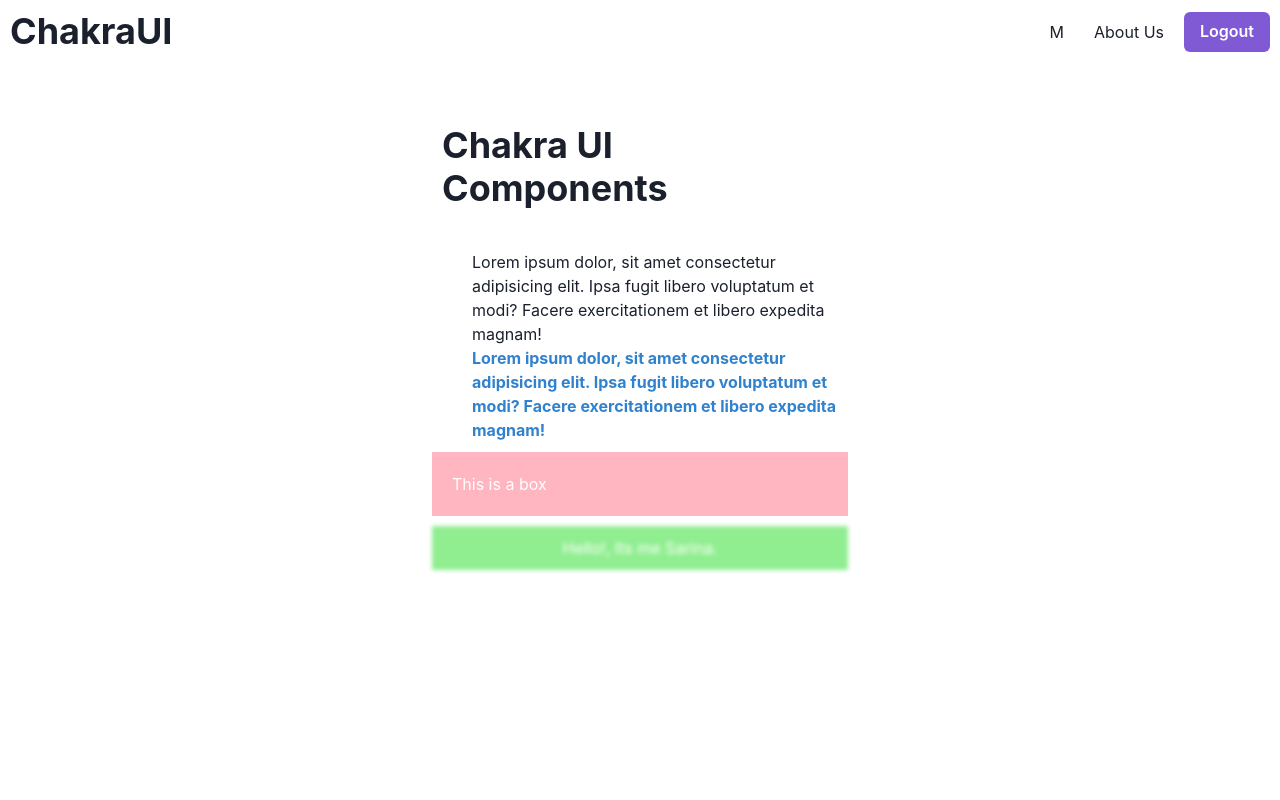
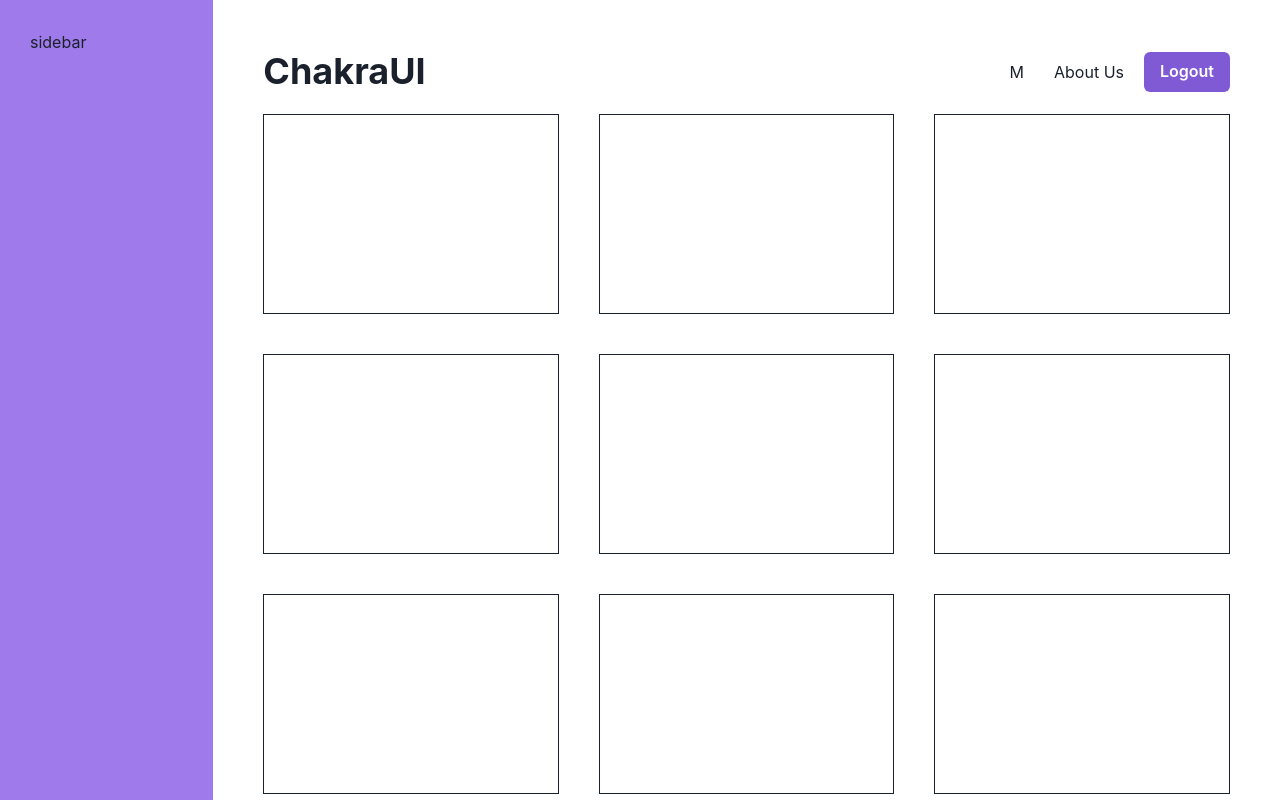
Before and after one commit to Sarinaryal/Complete_ChakraUI, a React (Vite) app: page / in a window 1280 px wide. Shown: the top 800 px of the page. Built offline with nearby package versions, Linux system fonts and the light colour scheme.

Commit message:
working with grid layouts

```diff
--- a/src/layouts/RootLayout.jsx
+++ b/src/layouts/RootLayout.jsx
@@ -1,11 +1,19 @@
+import { Grid, GridItem } from "@chakra-ui/react"
 import { Outlet } from "react-router-dom"
 import Navbar from "../Components/Navbar"
 
 export default function RootLayout() {
   return (
-    <div>
+    <Grid templateColumns='repeat(6, 1fr)' bg='grey.50'>
+      <GridItem as='aside' colSpan='1'
+      bg='purple.400' minHeight='100vh' p='30px'>
+      <span>sidebar</span>
+      </GridItem>
+
+      <GridItem as='main' colSpan='5' p='40px'>
       <Navbar/>
       <Outlet />
-    </div>
+      </GridItem>
+    </Grid>
   )
 }
--- a/src/pages/Dashboard.jsx
+++ b/src/pages/Dashboard.jsx
@@ -1,29 +1,50 @@
-import { Box, Container, Heading, Text } from "@chakra-ui/react";
+import { Box, Container, Heading, SimpleGrid, Text } from "@chakra-ui/react";
 
 export default function Dashboard() {
 
-  const boxStyles = {
-    p: '10px',
-    bg: "lightgreen",
-    color: 'white',
-    textAlign: 'center',
-    filter: 'blur(2px)',
-    ':hover': {
-      color: 'black',
-      bg: 'lightblue'
-    }
-  }
-  return (
-    <Container as='section' maxWidth='md' py='20px'>
-      <Heading my='30px' p='10px'>Chakra UI Components</Heading>
-      <Text ml = '40px'>Lorem ipsum dolor, sit amet consectetur adipisicing elit. Ipsa fugit libero voluptatum et modi? Facere exercitationem et libero expedita magnam!</Text>
+  return(
 
-      <Text ml = '40px' color='blue.500' fontWeight='bold'>Lorem ipsum dolor, sit amet consectetur adipisicing elit. Ipsa fugit libero voluptatum et modi? Facere exercitationem et libero expedita magnam!</Text>
+    <SimpleGrid p='10px' spacing={10} minChildWidth='250px'>
+      <Box bg='white' h='200px' border='1px solid'></Box>
+      <Box bg='white' h='200px' border='1px solid'></Box>
+      <Box bg='white' h='200px' border='1px solid'></Box>
+      <Box bg='white' h='200px' border='1px solid'></Box>
 
-      <Box my='10px' p='20px' bg='lightpink' color='white'>This is a box</Box>
+      <Box bg='white' h='200px' border='1px solid'></Box>
+      <Box bg='white' h='200px' border='1px solid'></Box>
+      <Box bg='white' h='200px' border='1px solid'></Box>
+      <Box bg='white' h='200px' border='1px solid'></Box>
 
-      {/* passing object in sx prop named boxStyles */}
-      <Box sx={boxStyles}>Hello!, Its me Sarina.</Box>
-    </Container>
+      <Box bg='white' h='200px' border='1px solid'></Box>
+      <Box bg='white' h='200px' border='1px solid'></Box>
+      <Box bg='white' h='200px' border='1px solid'></Box>
+      <Box bg='white' h='200px' border='1px solid'></Box>
+
+    </SimpleGrid>
   )
+
+  // const boxStyles = {
+  //   p: '10px',
+  //   bg: "lightgreen",
+  //   color: 'white',
+  //   textAlign: 'center',
+  //   filter: 'blur(2px)',
+  //   ':hover': {
+  //     color: 'black',
+  //     bg: 'lightblue'
+  //   }
+  // }
+  // return (
+  //   <Container as='section' maxWidth='md' py='20px'>
+  //     <Heading my='30px' p='10px'>Chakra UI Components</Heading>
+  //     <Text ml = '40px'>Lorem ipsum dolor, sit amet consectetur adipisicing elit. Ipsa fugit libero voluptatum et modi? Facere exercitationem et libero expedita magnam!</Text>
+
+  //     <Text ml = '40px' color='blue.500' fontWeight='bold'>Lorem ipsum dolor, sit amet consectetur adipisicing elit. Ipsa fugit libero voluptatum et modi? Facere exercitationem et libero expedita magnam!</Text>
+
+  //     <Box my='10px' p='20px' bg='lightpink' color='white'>This is a box</Box>
+
+  //     {/* passing object in sx prop named boxStyles */}
+  //     <Box sx={boxStyles}>Hello!, Its me Sarina.</Box>
+  //   </Container>
+  // )
 }
```
